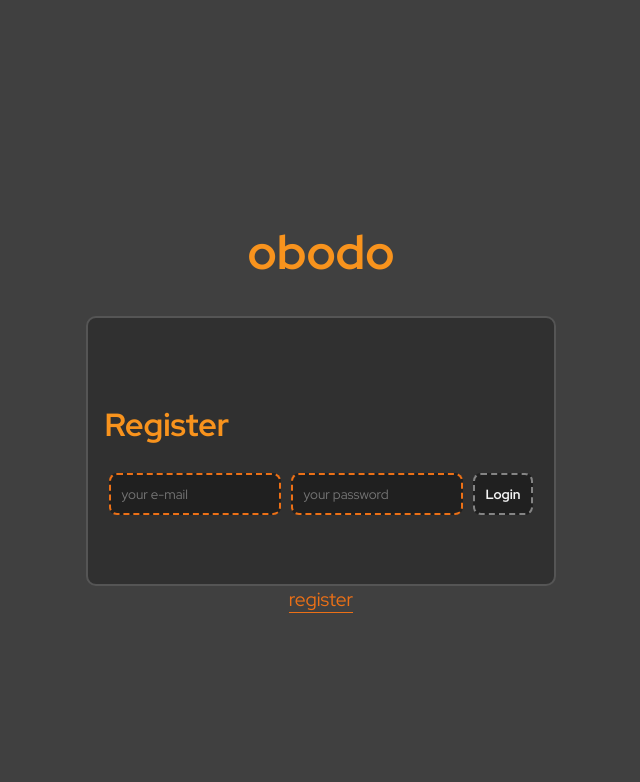
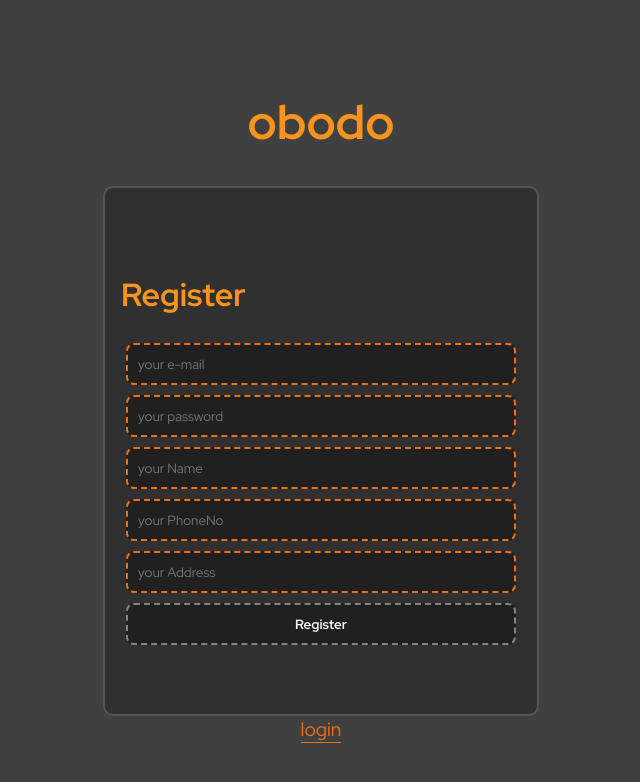
Before and after one commit to Harsh-Avinash/obodo, a website: page client_src/index.html in a window 1280 px wide. Both pictures are taken after a click on the link "register". Shown: the whole page, without its empty margins (319-959 px from the left). Drawn offline with Linux system fonts and the light colour scheme.

Commit message:
Finish registration form

```diff
--- a/client_src/index.html
+++ b/client_src/index.html
@@ -13,8 +13,8 @@
 <body>
     <h1 class='logogram'>obodo</h1>
     <div id="login-form">
-        <h1>Login</h1>
         <form id='initial-login' action="auth" method="POST">
+            <h1>Login</h1>
             <input type="email" name="email" placeholder="your e-mail" required>
             <input type="password" name="password" placeholder="your password" required>
             <input id='submit-button' type="submit" value="Login">
--- a/client_src/main.js
+++ b/client_src/main.js
@@ -7,13 +7,15 @@ const LoginPage = {
 
 function onGeolocateSuccess(location) {
     LoginPage.currentLocation = location.coords;
+    document.getElementById('submit-button').disabled = false;
 }
 
 function onGeolocateError(error) {
     let errorStr = '';
+    // TODO: replace with DOM alerts
     switch (error.code) {
         case error.PERMISSION_DENIED:
-            errorStr = "Please allow access to your location to continue. Reload the page to see the dialog again."
+            errorStr = "Please allow access to your location to continue. Click the icon in the left of your address bar to change the location permission."
             break;
         case error.POSITION_UNAVAILABLE:
             errorStr = "Location information is unavailable."
@@ -25,30 +27,46 @@ function onGeolocateError(error) {
             errorStr = "An unknown error occurred."
             break;
     }
-    alert(errorStr);
-    window.location.reload();
+    alert("Registration failed: " + errorStr);
 }
 
 
 function init() {
     let regBtn = document.getElementById('register');
     regBtn.addEventListener('click', function() {
-        let form = document.getElementById('login-form');
+        this.innerHTML = 'login';
+        let form = document.getElementById('initial-login');
         let header = form.getElementsByTagName('h1')[0];
         let submitBtn = document.getElementById('submit-button');
         if (LoginPage.currentPageState = 'login') {
             header.innerHTML = 'Register';
             LoginPage.currentPageState = 'regn';
             submitBtn.disabled = true;
+            submitBtn.value = 'Register';
+            form.action = 'register';
             if (window.navigator && window.navigator.geolocation) {
+                // TODO: DOM alert
                 alert("We need your location to register you successfully. Click Allow when prompted.");
                 navigator.geolocation.getCurrentPosition(onGeolocateSuccess, onGeolocateError);
             }
+            for (let x of form.childNodes) {
+                if (x.type != 'email' && x.type != 'password') {
+                    form.removeChild(x);
+                }
+            }
+            createField(form, 'Name', true)
+            createField(form, 'PhoneNo', false);
+            createField(form, 'Address', false);
+            createField(form, 'Coordinates', false);
+            document.getElementById('CoordinatesField').style.display = 'none';
+            CoordinatesField.innerHTML = LoginPage.currentLocation;
+
         }
         else {
+            this.innerHTML = 'register';
             header.innerHTML = 'Login';
             LoginPage.currentPageState = 'login';
-
+            form.action = 'auth';
             for (let x of form.childNodes) {
                 if (x.type != 'email' && x.type != 'password') {
                     form.removeChild(x);
@@ -57,8 +75,15 @@ function init() {
         }
     });
 
-    function createField() {
+    function createField(form, value, reqd) {
         let elem = document.createElement('input');
         elem.type = 'text';
+        elem.id = value + 'Field';
+        elem.name = value;
+        elem.required = reqd;
+        elem.placeholder = `your ${value}`
+        let submitBtn = document.getElementById('submit-button');
+        form.insertBefore(elem, submitBtn);
+        return elem;
     }
 }
--- a/client_src/style.css
+++ b/client_src/style.css
@@ -31,9 +31,8 @@ body * {
 #initial-login {
     width: 100%;
     height: 100%;
-
     display: flex;
-    flex-direction: row;
+    flex-direction: column;
 }
 
 #initial-login input[type='submit'] {
@@ -91,9 +90,9 @@ h1 {
     background: #303030;
 }
 
-@media only screen and (max-aspect-ratio: 1/1) {
+@media only screen and (min-aspect-ratio: 1/1) {
     #initial-login {
-        flex-direction: column;
+        width: 50vh;
     }
 }
 
```
Also changed, not shown: main.js (+35 -6 lines).
